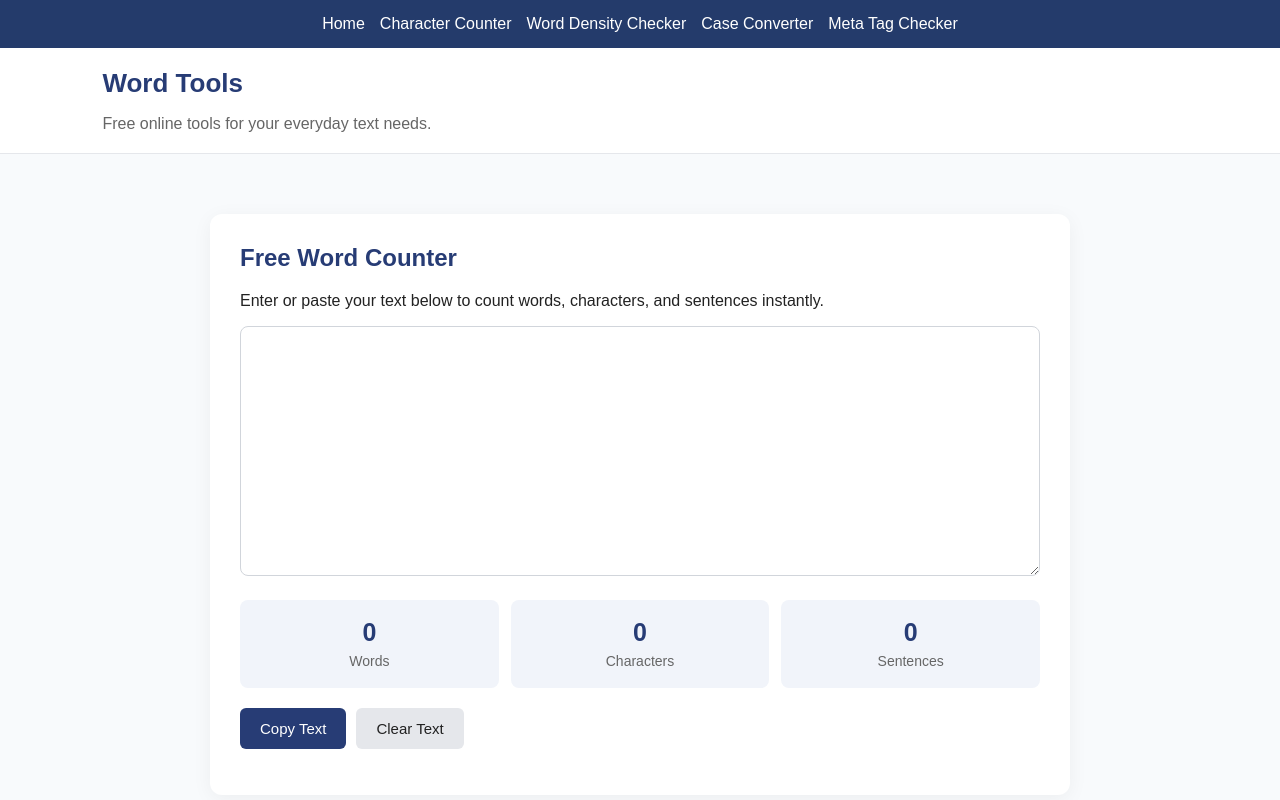
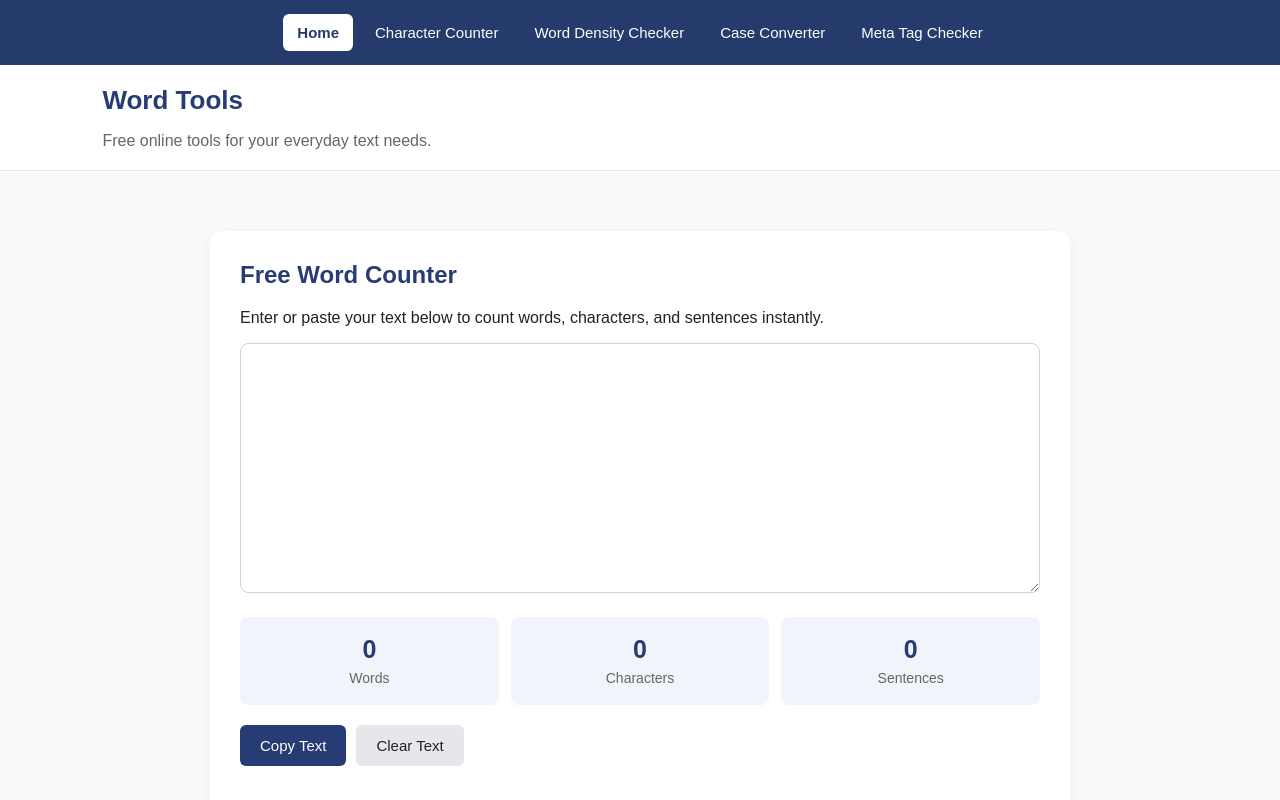
Before and after one commit to noreen918/word-tools-website, a plain HTML site: page index.html in a window 1280 px wide. Shown: the top 800 px of the page. Drawn offline with Linux system fonts and the light colour scheme.

Commit message:
Refactor navigation bar with CSS styling

```diff
--- a/index.html
+++ b/index.html
@@ -168,13 +168,58 @@
 </head>
 
 <body>
-<nav style="background:#243b6b; padding:15px; text-align:center; display:flex; flex-wrap:wrap; justify-content:center; gap:15px;">
-  <a href="index.html" style="color:white; text-decoration:none;">Home</a>
-  <a href="character-counter.html" style="color:white; text-decoration:none;">Character Counter</a>
-  <a href="word-density-checker.html" style="color:white; text-decoration:none;">Word Density Checker</a>
-  <a href="case-converter.html" style="color:white; text-decoration:none;">Case Converter</a>
-  <a href="meta-tag-checker.html" style="color:white; text-decoration:none;">Meta Tag Checker</a>
+
+<style>
+  .site-nav {
+    background: #243b6b;
+    padding: 14px 12px;
+    display: flex;
+    flex-wrap: wrap;
+    justify-content: center;
+    align-items: center;
+    gap: 8px;
+  }
+
+  .site-nav a {
+    color: white;
+    text-decoration: none;
+    padding: 10px 14px;
+    border-radius: 6px;
+    font-size: 15px;
+    transition: background 0.2s ease;
+  }
+
+  .site-nav a:hover {
+    background: #40598b;
+  }
+
+  .site-nav a.active {
+    background: white;
+    color: #243b6b;
+    font-weight: bold;
+  }
+
+  @media (max-width: 600px) {
+    .site-nav {
+      gap: 6px;
+      padding: 10px 6px;
+    }
+
+    .site-nav a {
+      font-size: 13px;
+      padding: 9px 10px;
+    }
+  }
+</style>
+
+<nav class="site-nav">
+  <a href="index.html" class="active" aria-current="page">Home</a>
+  <a href="character-counter.html">Character Counter</a>
+  <a href="word-density-checker.html">Word Density Checker</a>
+  <a href="case-converter.html">Case Converter</a>
+  <a href="meta-tag-checker.html">Meta Tag Checker</a>
 </nav>
+
 <header>
     <h1>Word Tools</h1>
     <p>Free online tools for your everyday text needs.</p>
```
